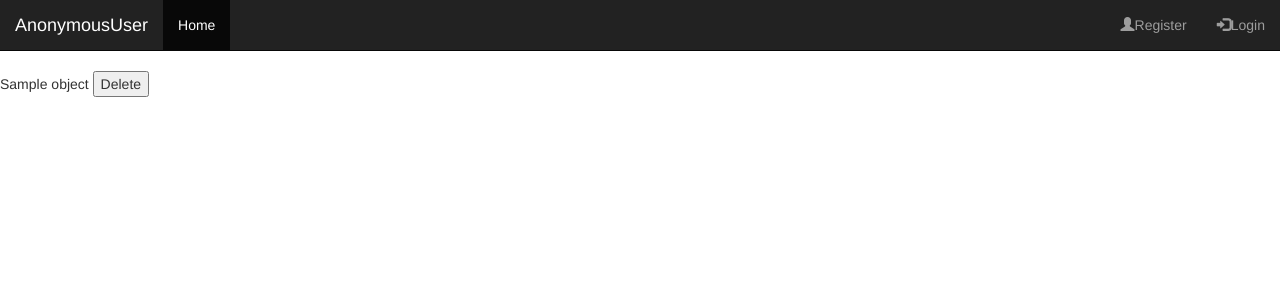
After one commit to AlexxHr/django-forum, a Django app: template templates/forum/thread-delete.html in a window 1280 px wide. The commit adds this page. Shown: the top 300 px of the page. Run offline with Django 3.2, Linux system fonts and the light colour scheme; the template is opened without the code that fills it: most values are stand-ins (such as "Sample title", 1, 10 or a date in 2020); some libraries are stand-ins or nearby versions.

Commit message:
added thread delete view

```diff
--- a/djangoForum/forum/urls.py
+++ b/djangoForum/forum/urls.py
@@ -1,9 +1,12 @@
 from django.urls import path
-from djangoForum.forum.views import ForumHomeView, ForumCategoryView, ForumThreadView, ForumThreadCreate
+from djangoForum.forum.views import ForumHomeView, ForumCategoryView, ForumThreadView, ForumThreadCreate, \
+    ForumThreadDelete
 
 urlpatterns = [
     path('', ForumHomeView.as_view(), name='home'),
     path('forum/<slug>/', ForumCategoryView.as_view(), name='category threads'),
     path('forum/<slug>/create', ForumThreadCreate.as_view(), name='thread create'),
+
     path('thread/<slug>/', ForumThreadView.as_view(), name='thread posts'),
+    path('thread/<slug>/delete', ForumThreadDelete.as_view(), name='thread delete'),
 ]
--- /dev/null
+++ b/templates/forum/thread-delete.html
@@ -0,0 +1,8 @@
+{% extends 'base.html' %}
+{% block content %}
+    <form method="post" action="{% url 'thread delete' view.kwargs.slug %}">
+        {{ object }}
+        <button>Delete</button>
+        {% csrf_token %}
+    </form>
+{% endblock %}
--- a/templates/forum/thread-posts.html
+++ b/templates/forum/thread-posts.html
@@ -1,5 +1,10 @@
 {% extends 'base.html' %}
 {% block content %}
+    <h1>{{ thread.title }}</h1>
+    <h2>{{ thread.content }}</h2>
+    <a href="{% url 'thread delete' view.kwargs.slug %}">Delete</a>
+    <hr>
+
     {% for post in posts %}
         {{ post.content }}
         <hr>
```
Also changed, not shown: djangoForum/forum/views.py (+13 -1 lines).
